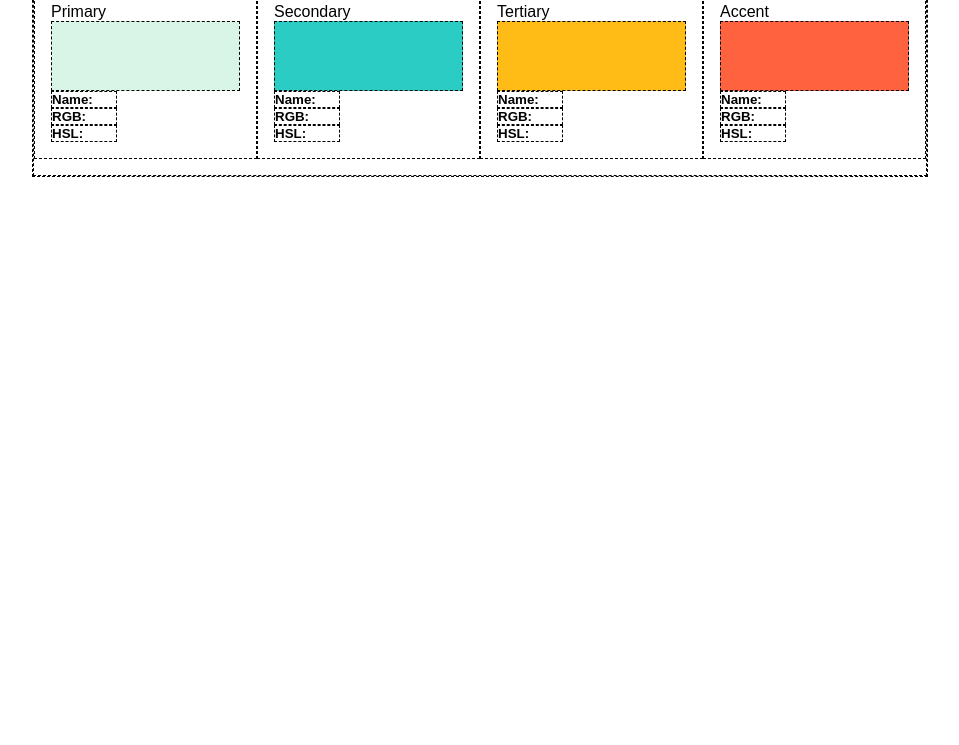
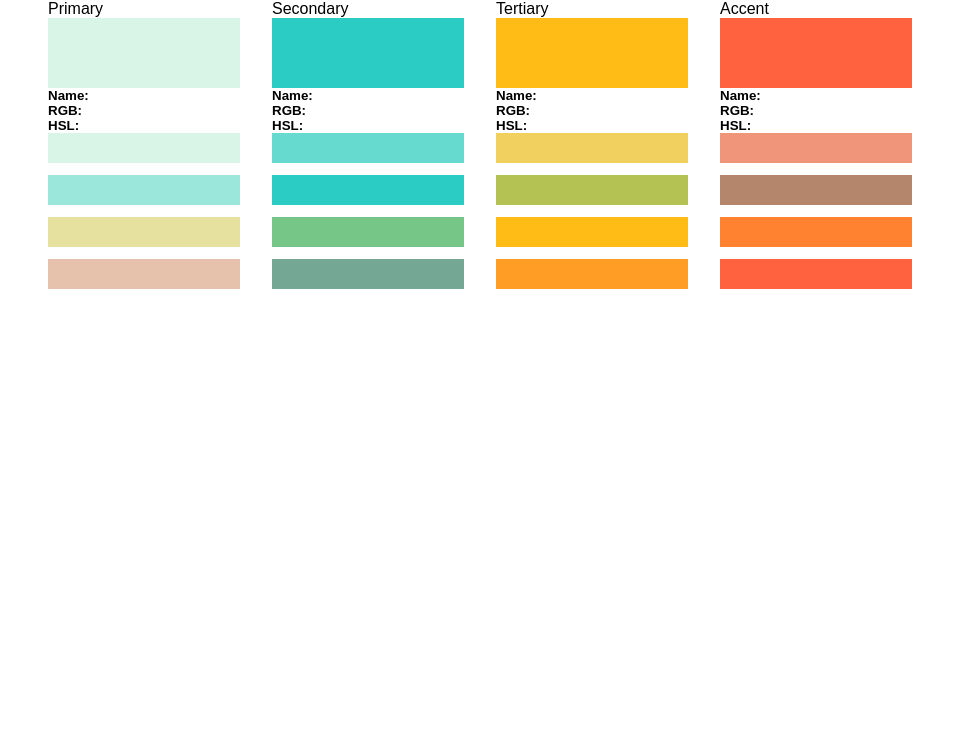
Before and after one commit to doohinkus/color-typo-guide, a plain HTML site: page index.html in a window 1280 px wide. Shown: the part 55-800 px from the top of the page, without its empty margins (160-1119 px from the left). Drawn offline with Linux system fonts and the light colour scheme; a web font is replaced by a local one.

Commit message:
complete color generation.

```diff
--- a/index.html
+++ b/index.html
@@ -16,6 +16,14 @@
           <h3 class="name">Name:</h3>
           <h3 class="rgb">RGB:</h3>
           <h3 class="hsl">HSL:</h3>
+          <div class="color-primary-mix">
+          </div>
+          <div class="color-secondary-mix">
+          </div>
+          <div class="color-tertiary-mix">
+          </div>
+          <div class="color-accent-mix">
+          </div>
         </div><!--end col 3-->
         <div class="column-3 color-secondary">
           <div class="color-box">
@@ -23,6 +31,14 @@
           <h3 class="name">Name:</h3>
           <h3 class="rgb">RGB:</h3>
           <h3 class="hsl">HSL:</h3>
+          <div class="color-primary-mix">
+          </div>
+          <div class="color-secondary-mix">
+          </div>
+          <div class="color-tertiary-mix">
+          </div>
+          <div class="color-accent-mix">
+          </div>
         </div><!--end col 3-->
         <div class="column-3 color-tertiary">
           <div class="color-box">
@@ -30,6 +46,14 @@
           <h3 class="name">Name:</h3>
           <h3 class="rgb">RGB:</h3>
           <h3 class="hsl">HSL:</h3>
+          <div class="color-primary-mix">
+          </div>
+          <div class="color-secondary-mix">
+          </div>
+          <div class="color-tertiary-mix">
+          </div>
+          <div class="color-accent-mix">
+          </div>
         </div><!--end col 3-->
         <div class="column-3 color-accent">
           <div class="color-box">
@@ -37,6 +61,14 @@
           <h3 class="name">Name:</h3>
           <h3 class="rgb">RGB:</h3>
           <h3 class="hsl">HSL:</h3>
+          <div class="color-primary-mix">
+          </div>
+          <div class="color-secondary-mix">
+          </div>
+          <div class="color-tertiary-mix">
+          </div>
+          <div class="color-accent-mix">
+          </div>
         </div><!--end col 3-->
       </div><!--end row-->
     </div>
--- a/scss/_layout.scss
+++ b/scss/_layout.scss
@@ -27,6 +27,12 @@ span{
 .color-box{
   height: $colorBoxHeight;
 }
+[class*="-mix"]{
+  height: $colorBoxMixHeight;
+  margin-bottom: .75em;
+  margin-top: .75em;
+  clear: both;
+}
 @include bpMin($breakpointMedium){
   @include makeCols();
 }
--- a/scss/_mixins.scss
+++ b/scss/_mixins.scss
@@ -39,3 +39,13 @@
     }
   }
 }
+//color-primary > color-primary-mix
+@mixin mixColors(){
+  @each $colorTitle, $color in $colors{
+    @each $scolorTitle, $scolor in $colors{
+      .color-#{$colorTitle} .color-#{$scolorTitle}-mix{
+        background-color: mix($color, $scolor, $mixAmount);
+      }
+    }
+  }
+}
--- a/scss/_reset.scss
+++ b/scss/_reset.scss
@@ -16,8 +16,8 @@ span{
   -moz-box-sizing: border-box;
   box-sizing: border-box;
 }
-div,
-span,
-h3{
-  border: 1px dashed black;
-}
+// div,
+// span,
+// h3{
+//   border: 1px dashed black;
+// }
--- a/scss/styles.scss
+++ b/scss/styles.scss
@@ -7,3 +7,4 @@
 
 @include outputColorNames();
 @include outputColors();
+@include mixColors();
--- a/scss/variables.scss
+++ b/scss/variables.scss
@@ -1,4 +1,6 @@
-/*colors*/
+/*color vars*/
+$mixAmount: 65%;
+
 $colors: (
   primary: #D8F5E8,
   secondary: #2ACCC3,
@@ -14,14 +16,19 @@ $colorNames: (
   accent: "Tomato"
 );
 
-
+/*Grid vars*/
 $gridCols: 12;
 $gridMaxWidth: 150em;
 $baseWidth: 70%;
+
+/*box height vars*/
 $colorBoxHeight: 70px;
+$colorBoxMixHeight: 30px;
 
+/*breakpoints*/
 $breakpointSmall: 10em;
 $breakpointMedium: 50em;
+
 %columnStyle{
   float: left;
   padding: 1em;
```
Also changed, not shown: css/styles.css, css/variables.css, 2 other files.
